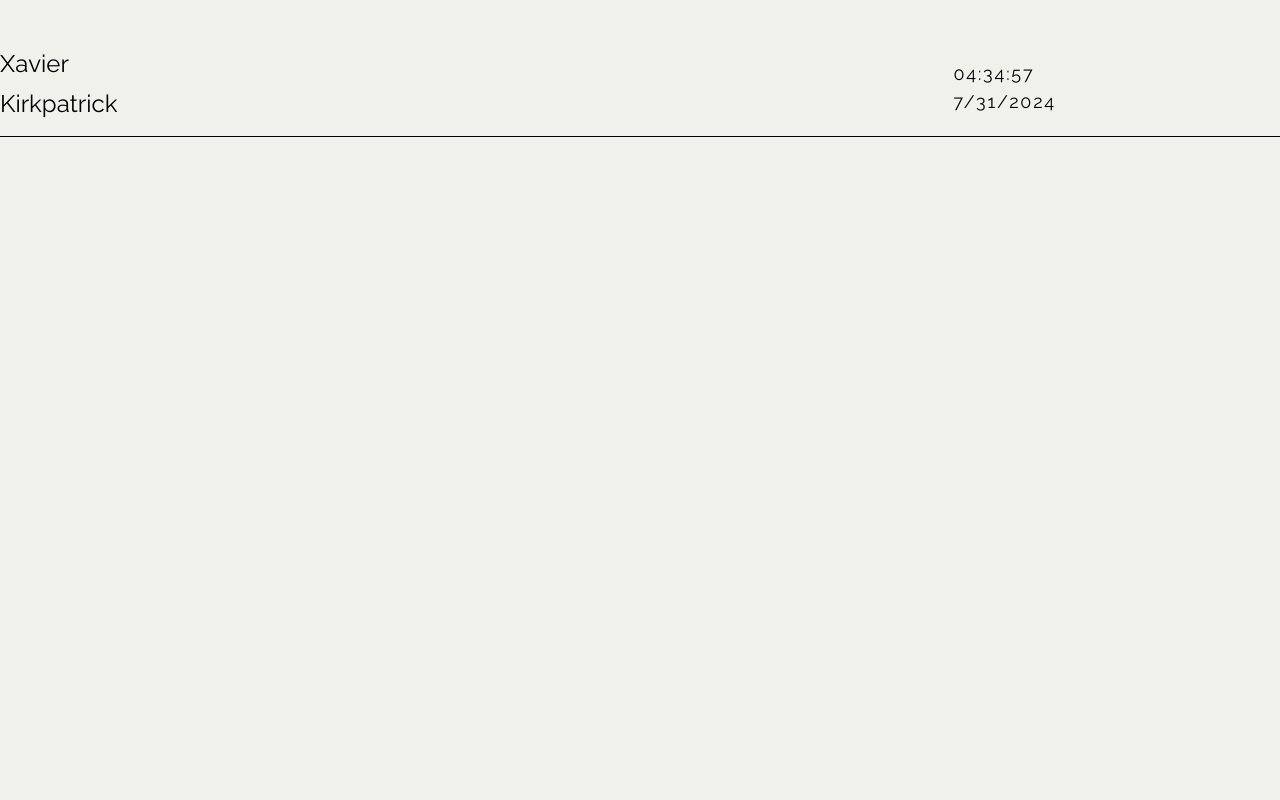
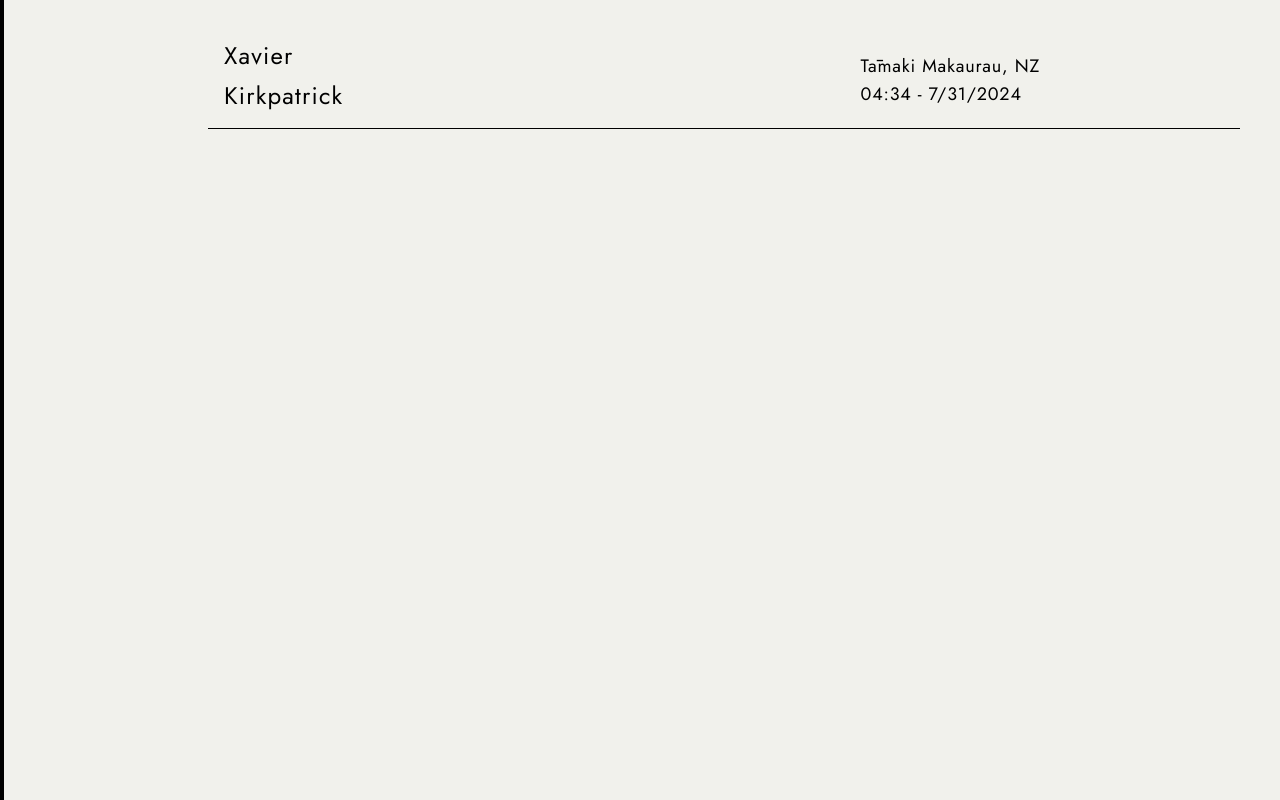
Before and after one commit to xavier-kirkpatrick/xavier-kirkpatrick.github.io, a React (Vite) app: page / in a window 1280 px wide. Built offline with nearby package versions, Linux system fonts and the light colour scheme.

Commit message:
sidebar border corrected

```diff
--- a/public/main.css
+++ b/public/main.css
@@ -1,6 +1,8 @@
-@import url('https://fonts.googleapis.com/css2?family=Raleway:ital,wght@0,100..900;1,100..900&display=swap');
+@import url("https://fonts.googleapis.com/css2?family=Raleway:ital,wght@0,100..900;1,100..900&display=swap");
 
-@import url('https://fonts.googleapis.com/css2?family=Oswald:wght@200..700&family=Raleway:ital,wght@0,100..900;1,100..900&display=swap');
+@import url("https://fonts.googleapis.com/css2?family=Oswald:wght@200..700&family=Raleway:ital,wght@0,100..900;1,100..900&display=swap");
+
+@import url("https://fonts.googleapis.com/css2?family=Jost:ital,wght@0,100..900;1,100..900&family=Raleway:ital,wght@0,100..900;1,100..900&display=swap");
 
 /*
 ! tailwindcss v3.4.4 | MIT License | https://tailwindcss.com
@@ -587,8 +589,48 @@ video {
   visibility: visible;
 }
 
-.mr-56{
-  margin-right: 14rem;
+.absolute{
+  position: absolute;
+}
+
+.relative{
+  position: relative;
+}
+
+.top-0{
+  top: 0px;
+}
+
+.ml-4{
+  margin-left: 1rem;
+}
+
+.ml-52{
+  margin-left: 13rem;
+}
+
+.ml-56{
+  margin-left: 14rem;
+}
+
+.ml-80{
+  margin-left: 20rem;
+}
+
+.mr-10{
+  margin-right: 2.5rem;
+}
+
+.mr-60{
+  margin-right: 15rem;
+}
+
+.mt-2{
+  margin-top: 0.5rem;
+}
+
+.block{
+  display: block;
 }
 
 .inline-block{
@@ -603,8 +645,16 @@ video {
   display: none;
 }
 
+.h-full{
+  height: 100%;
+}
+
 .min-h-screen{
   min-height: 100vh;
+}
+
+.w-1{
+  width: 0.25rem;
 }
 
 .flex-col{
@@ -627,6 +677,10 @@ video {
   justify-content: space-between;
 }
 
+.justify-evenly{
+  justify-content: space-evenly;
+}
+
 .overflow-hidden{
   overflow: hidden;
 }
@@ -637,6 +691,10 @@ video {
 
 .border-b{
   border-bottom-width: 1px;
+}
+
+.border-r{
+  border-right-width: 1px;
 }
 
 .border-black{
@@ -659,6 +717,11 @@ video {
   background-color: rgb(254 249 195 / var(--tw-bg-opacity));
 }
 
+.bg-black{
+  --tw-bg-opacity: 1;
+  background-color: rgb(0 0 0 / var(--tw-bg-opacity));
+}
+
 .p-0{
   padding: 0px;
 }
@@ -667,16 +730,20 @@ video {
   padding: 0.125rem;
 }
 
-.pt-12{
-  padding-top: 3rem;
+.pl-4{
+  padding-left: 1rem;
+}
+
+.pt-10{
+  padding-top: 2.5rem;
 }
 
 .pt-2{
   padding-top: 0.5rem;
 }
 
-.font-raleway{
-  font-family: Raleway, sans-serif;
+.font-jost{
+  font-family: Jost, sans-serif;
 }
 
 .text-2xl{
@@ -689,8 +756,8 @@ video {
   line-height: 1.75rem;
 }
 
-.tracking-widest{
-  letter-spacing: 0.1em;
+.tracking-wider{
+  letter-spacing: 0.05em;
 }
 
 .transition{
@@ -707,9 +774,86 @@ video {
   transition-duration: 150ms;
 }
 
+.before\:absolute::before{
+  content: var(--tw-content);
+  position: absolute;
+}
+
+.before\:left-0::before{
+  content: var(--tw-content);
+  left: 0px;
+}
+
+.before\:top-0::before{
+  content: var(--tw-content);
+  top: 0px;
+}
+
+.before\:h-full::before{
+  content: var(--tw-content);
+  height: 100%;
+}
+
+.before\:w-px::before{
+  content: var(--tw-content);
+  width: 1px;
+}
+
+.before\:bg-black::before{
+  content: var(--tw-content);
+  --tw-bg-opacity: 1;
+  background-color: rgb(0 0 0 / var(--tw-bg-opacity));
+}
+
+.before\:content-\[\'\'\]::before{
+  --tw-content: '';
+  content: var(--tw-content);
+}
+
+.after\:absolute::after{
+  content: var(--tw-content);
+  position: absolute;
+}
+
+.after\:left-0::after{
+  content: var(--tw-content);
+  left: 0px;
+}
+
+.after\:top-1\/2::after{
+  content: var(--tw-content);
+  top: 50%;
+}
+
+.after\:h-px::after{
+  content: var(--tw-content);
+  height: 1px;
+}
+
+.after\:w-4::after{
+  content: var(--tw-content);
+  width: 1rem;
+}
+
+.after\:bg-black::after{
+  content: var(--tw-content);
+  --tw-bg-opacity: 1;
+  background-color: rgb(0 0 0 / var(--tw-bg-opacity));
+}
+
+.after\:content-\[\'\'\]::after{
+  --tw-content: '';
+  content: var(--tw-content);
+}
+
 .hover\:bg-green-200:hover{
   --tw-bg-opacity: 1;
   background-color: rgb(187 247 208 / var(--tw-bg-opacity));
+}
+
+.hover\:text-blue-500:hover{
+  --tw-text-opacity: 1;
+  color: rgb(59 130 246 / var(--tw-text-opacity));
 }
 
 .hover\:text-green-800:hover{
--- a/src/components/Header.tsx
+++ b/src/components/Header.tsx
@@ -58,32 +58,34 @@ function Header() {
 
   return (
     <>
-      <div className="mr-56 flex items-baseline justify-between">
-        <motion.div className="pt-12 font-raleway text-2xl">
+      <div
+        id="container"
+        className="ml-56 mr-60 flex items-baseline justify-between pt-10"
+      >
+        <motion.div className="font-jost text-2xl tracking-wider">
           <h1>{animateXavKirk("Xavier")}</h1>
           <h1>{animateXavKirk("Kirkpatrick")}</h1>
         </motion.div>
 
         <div>
           <motion.div
-            className="flex flex-col font-raleway"
+            className="flex flex-col justify-evenly tracking-wider"
             variants={headerLine}
             transition={{ duration: 1 }}
             initial="hidden"
             animate="visible"
           >
-            <p className=" text-lg tracking-widest">
+            <p className="font-jost text-lg">Tāmaki Makaurau, NZ</p>
+
+            <p className="font-jost text-lg">
               {dateTime
                 .toLocaleTimeString("en-US", {
                   hour: "2-digit",
                   minute: "2-digit",
-                  second: "2-digit",
                   hour12: false,
                 })
                 .replace(/:/g, ":")}
-            </p>
-
-            <p className="text-lg tracking-widest">
+              {" - "}
               {dateTime.toLocaleDateString()}
             </p>
           </motion.div>
@@ -92,7 +94,7 @@ function Header() {
 
       <div>
         <motion.div
-          className="border-b border-black pt-2 font-raleway text-2xl"
+          className="ml-52 mr-10 border-b border-black pt-2 font-jost text-2xl"
           variants={headerLine}
           transition={{ duration: 4 }}
           initial="hidden"
--- a/src/components/SideBar.tsx
+++ b/src/components/SideBar.tsx
@@ -0,0 +1,5 @@
+function SideBar() {
+  return <div className="left-180 absolute top-0 h-full w-1 bg-black"></div>;
+}
+
+export default SideBar;
--- a/src/routes/__root.tsx
+++ b/src/routes/__root.tsx
@@ -1,16 +1,18 @@
-import { createRootRoute, Link, Outlet } from '@tanstack/react-router'
-import { TanStackRouterDevtools } from '@tanstack/router-devtools'
-import Header from '../components/Header'
+import { createRootRoute, Link, Outlet } from "@tanstack/react-router";
+import { TanStackRouterDevtools } from "@tanstack/router-devtools";
+import Header from "../components/Header";
+import SideBar from "../components/SideBar";
 
 export const Route = createRootRoute({
   component: () => (
-    <div className="bg-main-off-white min-h-screen">
+    <div className="min-h-screen bg-main-off-white">
       <Header />
+      <SideBar />
       <Outlet />
       <TanStackRouterDevtools />
     </div>
   ),
-})
+});
 
 {
   /* <Link to="/" className="[&.active]:font-bold">
--- a/src/styles/main.css
+++ b/src/styles/main.css
@@ -1,5 +1,6 @@
-@import url('https://fonts.googleapis.com/css2?family=Raleway:ital,wght@0,100..900;1,100..900&display=swap');
-@import url('https://fonts.googleapis.com/css2?family=Oswald:wght@200..700&family=Raleway:ital,wght@0,100..900;1,100..900&display=swap');
+@import url("https://fonts.googleapis.com/css2?family=Raleway:ital,wght@0,100..900;1,100..900&display=swap");
+@import url("https://fonts.googleapis.com/css2?family=Oswald:wght@200..700&family=Raleway:ital,wght@0,100..900;1,100..900&display=swap");
+@import url("https://fonts.googleapis.com/css2?family=Jost:ital,wght@0,100..900;1,100..900&family=Raleway:ital,wght@0,100..900;1,100..900&display=swap");
 
 @tailwind base;
 @tailwind components;
--- a/tailwind.config.js
+++ b/tailwind.config.js
@@ -1,16 +1,17 @@
 /** @type {import('tailwindcss').Config} */
 export default {
-  content: ['./index.html', './src/**/*.{js,ts,jsx,tsx}'],
+  content: ["./index.html", "./src/**/*.{js,ts,jsx,tsx}"],
   theme: {
     extend: {
       colors: {
-        'main-off-white': '#F1F1EC',
+        "main-off-white": "#F1F1EC",
       },
       fontFamily: {
-        raleway: ['Raleway', 'sans-serif'],
-        oswald: ['Oswald', 'sans-serif'],
+        raleway: ["Raleway", "sans-serif"],
+        oswald: ["Oswald", "sans-serif"],
+        jost: ["Jost", "sans-serif"],
       },
     },
   },
   plugins: [],
-}
+};
```
